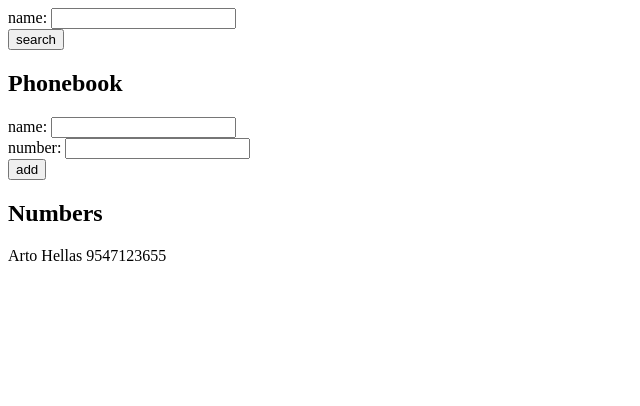
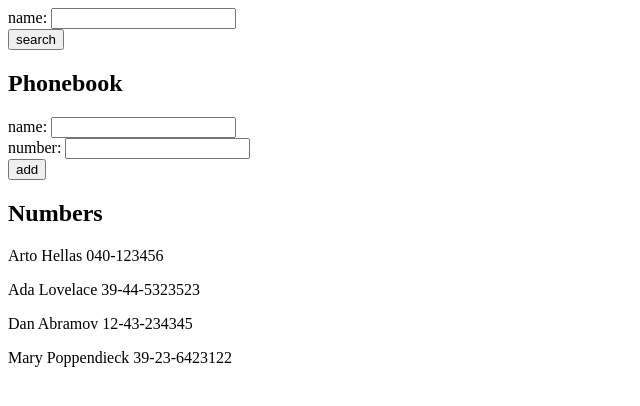
Before and after one commit to chitrak-singhal/fullstackopen_exercises, a React (Vite) app in the folder part1/phonebook/: page / in a window 1280 px wide. Shown: the top 406 px of the page, without its empty margins (0-640 px from the left). Built offline with nearby package versions, Linux system fonts and the light colour scheme; data requests are answered from the project's data file.

Commit message:
Part 2.11 done

```diff
--- /dev/null
+++ b/part1/phonebook/db.json
@@ -0,0 +1,24 @@
+{
+    "persons":[
+      {
+        "name": "Arto Hellas",
+        "number": "040-123456",
+        "id": 1
+      },
+      {
+        "name": "Ada Lovelace",
+        "number": "39-44-5323523",
+        "id": 2
+      },
+      {
+        "name": "Dan Abramov",
+        "number": "12-43-234345",
+        "id": 3
+      },
+      {
+        "name": "Mary Poppendieck",
+        "number": "39-23-6423122",
+        "id": 4
+      }
+    ]
+  }
--- a/part1/phonebook/package.json
+++ b/part1/phonebook/package.json
@@ -7,9 +7,11 @@
     "dev": "vite",
     "build": "vite build",
     "lint": "eslint . --ext js,jsx --report-unused-disable-directives --max-warnings 0",
-    "preview": "vite preview"
+    "preview": "vite preview",
+    "server": "json-server --port 3001 --watch db.json"
   },
   "dependencies": {
+    "axios": "^1.6.8",
     "react": "^18.2.0",
     "react-dom": "^18.2.0"
   },
@@ -21,6 +23,7 @@
     "eslint-plugin-react": "^7.34.1",
     "eslint-plugin-react-hooks": "^4.6.0",
     "eslint-plugin-react-refresh": "^0.4.6",
+    "json-server": "^1.0.0-beta.0",
     "vite": "^5.2.0"
   }
 }
--- a/part1/phonebook/src/App.jsx
+++ b/part1/phonebook/src/App.jsx
@@ -1,15 +1,23 @@
-import { useState } from 'react'
+import { useState, useEffect } from 'react'
+import axios from 'axios'
 
 const App = () => {
-  const [persons, setPersons] = useState([
-    { name: 'Arto Hellas', number: '9547123655' }
-  ])
+  const [persons, setPersons] = useState([])
+
+  useEffect(()=>{
+    axios
+      .get('http://localhost:3001/persons')
+      .then(response=>
+        setPersons(response.data)
+      )}
+  ,[])
+
   const [newName, setNewName] = useState('')
   const [newNum, setNewNum] = useState('')
   const [search, setSearch] = useState('')
   const [searchFinal , setSearchFinal] = useState('')
-  console.log(search)
-  console.log(searchFinal,'y')
+  // console.log(search)
+  // console.log(searchFinal,'y')
   const personsToShow = searchFinal==''?persons:persons.filter(person=> person.name.startsWith(searchFinal));
 
   const addName = (event)=>{
@@ -57,7 +65,7 @@
   const handleSearch=(event)=>{
     event.preventDefault()
     setSearchFinal(search)
-    console.log(searchFinal,'x')
+    //console.log(searchFinal,'x')
   }
 
   return (
```
Also changed, not shown: 1 other file (tests, documents, lock files or other folders).
